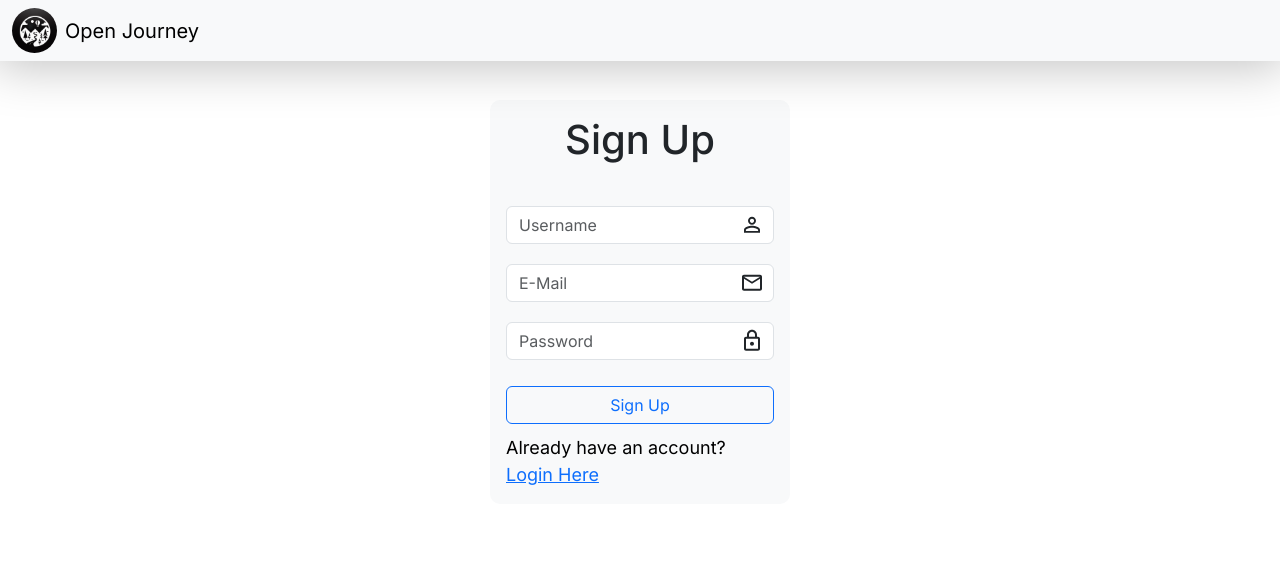
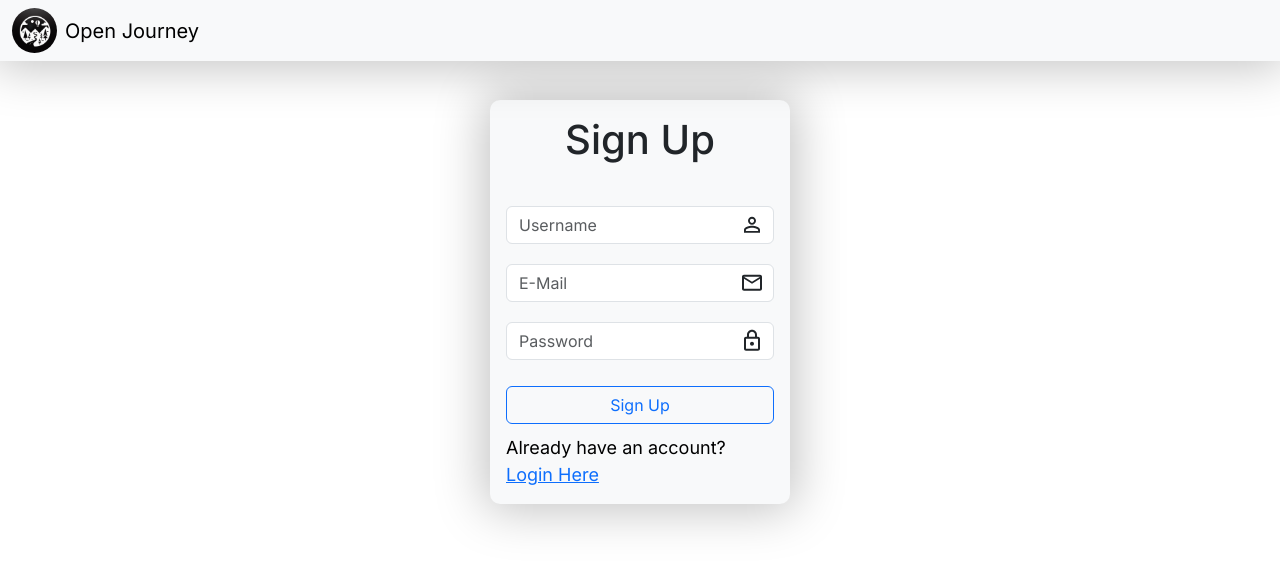
Before and after one commit to Fusraumspinne/open-journey, a Next.js app: page /signup in a window 1280 px wide. Shown: the top 568 px of the page. Built offline with nearby package versions, Linux system fonts and the light colour scheme; no server answers.

Commit message:
sytle changes

```diff
--- a/komponenten/LoginForm.jsx
+++ b/komponenten/LoginForm.jsx
@@ -47,7 +47,7 @@ export default function LoginForm() {
 
 
             <div className="d-flex justify-content-center">
-                <div className="form-card bg-body-tertiary card-container">
+                <div className="bg-body-tertiary box-shadow card-container form-card">
                     <div className="mx-3">
                         <div className="d-flex justify-content-center mt-3">
                             <h1>Login</h1>
--- a/komponenten/SignInForm.jsx
+++ b/komponenten/SignInForm.jsx
@@ -96,7 +96,7 @@ export default function SignInForm() {
 
 
             <div className="d-flex justify-content-center">
-                <div className="form-card bg-body-tertiary card-container">
+                <div className="bg-body-tertiary box-shadow card-container form-card">
                     <div className="mx-3">
                         <div className="d-flex justify-content-center mt-3">
                             <h1>Sign Up</h1>
```
